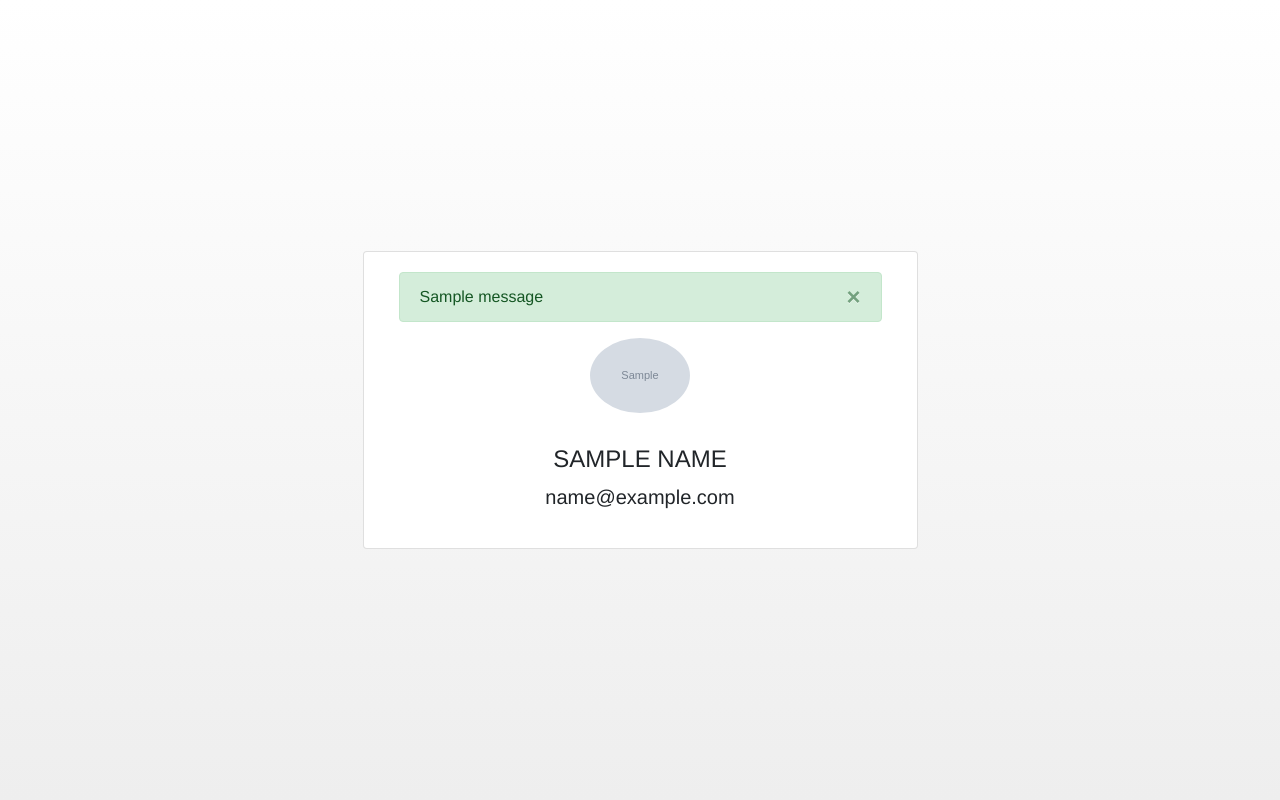
After one commit to graydenshand/google_promotion_filter, a Flask app: template templates/profile.html in a window 1280 px wide. The commit adds this page. Run offline with Flask 2, Linux system fonts and the light colour scheme; the template is opened without the code that fills it: most values are stand-ins (such as "Sample title", 1, 10 or a date in 2020); grey boxes marked "Sample" are stand-in pictures; one stand-in notice (Sample message) is shown; some libraries are stand-ins or nearby versions.

Commit message:
homepage

```diff
--- a/main.py
+++ b/main.py
@@ -11,9 +11,8 @@ app = Flask(__name__)
 app.secret_key = os.environ.get("SECRET_KEY")
 app.permanent_session_lifetime = timedelta(days=365)
 
-
-@app.route("/")
-def index():
+@app.route("/profile")
+def profile():
     print("on / {}".format(session))
     if 'logged_in' in session.keys() and session['logged_in'] == True:
         u = User(session['user'])
@@ -22,7 +21,7 @@ def index():
         session['user'] = u.json() # save any updates to session cookie
         session.modified = True
         email, img, name = data['email'], data['picture'], data['name']
-        return render_template('index.html', email=email, img=img, name=name)
+        return render_template('profile.html', email=email, img=img, name=name)
     else:
         redirect_response = request.url
         if request.args.get('state') not in ('', None):
@@ -45,14 +44,18 @@ def index():
             session['user'] = u.json()
             session['logged_in'] = True
             session.modified = True
-            return redirect('/')
+            return redirect('/process')
         else:
             return redirect('/login')
+
+@app.route("/")
+def index():
+    return render_template('index.html')
 
 @app.route("/login")
 def login():
     print("on /login {}".format(session))
-    session['redirect_uri'] = request.url_root.rstrip('/login')
+    session['redirect_uri'] = request.url_root.rstrip('/login') + '/profile'
     session.modified = True
     google = OAuth2Session(client_id, scope=scope, redirect_uri=session['redirect_uri'])
     # Redirect user to Google for authorization
@@ -88,7 +91,7 @@ def process():
         flash('Success', 'success')
     session['user'] = u.json()
     session.modified = True
-    return redirect(url_for('index'))
+    return redirect(url_for('profile'))
 
 
 @app.route('/clear')
--- /dev/null
+++ b/static/style.css
@@ -0,0 +1,42 @@
+html, body {
+	font-family: Helvetica Neue, Helvetica, Arial, sans-serif !important;
+}
+
+body {
+	background-image: linear-gradient(#fff, #eee);
+}
+
+p, li {
+	font-size: 14pt;
+}
+
+li {
+	line-height: 200% !important;
+}
+
+h1 {
+	font-size: 64pt !important;
+	line-height: 100% !important;
+	margin-bottom: .8em !important;
+	margin-top: 2em !important;
+}
+
+.btn {
+	padding: 1em 2em !important;
+}
+
+.btn-primary {
+	background-color: #00259e !important;
+}
+
+#logo-container {
+	margin-top: 1em;
+	height: 150px;
+	width: 150px;
+	float-right: 3em;
+}
+
+#logo {
+	height: 150px;
+	width: 150px;
+}
--- /dev/null
+++ b/templates/profile.html
@@ -0,0 +1,65 @@
+<html style='height: 100vh'>
+<head>
+    <meta charset="utf-8">
+    <link rel="stylesheet" type="text/css" href="/static/style.css">
+    <!-- Bootstrap -->
+    <link rel="stylesheet" href="https://stackpath.bootstrapcdn.com/bootstrap/4.3.1/css/bootstrap.min.css" integrity="sha384-ggOyR0iXCbMQv3Xipma34MD+dH/1fQ784/j6cY/iJTQUOhcWr7x9JvoRxT2MZw1T" crossorigin="anonymous">
+    <!-- Google Analytics - 98 Voices -->
+    <script async src="https://www.googletagmanager.com/gtag/js?id=UA-150547603-1"></script>
+    <script>
+      window.dataLayer = window.dataLayer || [];
+      function gtag(){dataLayer.push(arguments);}
+      gtag('js', new Date());
+
+      gtag('config', 'UA-150547603-1');
+    </script>
+
+    <title>98 Voices</title>
+
+</head>
+<body style='height: 100%'>
+<div class='container'>
+</div>
+<div class='container' style='display: flex; justify-content: center; align-items: center; height: 100vh'>
+    <div class='card col-sm-6' style='vertical-align: middle; height: auto;'>
+        <div class='card-body'>
+            {% for category, message in get_flashed_messages(with_categories=true) %}
+            <div class='alert alert-{{category}} alert-dismissible fade show'>
+                {{message}}
+                <button type="button" class="close" data-dismiss="alert" aria-label="Close">
+                    <span aria-hidden="true">&times;</span>
+                </button>
+            </div>
+            {% endfor %}
+            <div class='text-center'>
+                <img src="{{img}}" style='display: inline; width:100; margin-bottom: 2em; border-radius: 50%;'/>
+                <h4>{{name | upper}}</h4>
+                <p class='lead'>{{email | lower}}</p>
+                <!--<a href='/process' class='card-link' id='link'>Go</a>-->
+            </div>
+        </div>
+    </div>
+</div>
+
+<script type="text/javascript">
+    let link = document.querySelector('#link')
+    var spinner = function() {
+        var card = link.parentElement.parentElement;
+        const div = document.createElement('div');
+        div.setAttribute('class', 'd-flex justify-content-center')
+        const spinner = document.createElement('div');
+        spinner.setAttribute('class', 'spinner-border text-center');
+        spinner.setAttribute('role', 'status');
+        spinner.innerHTML = "<span class='sr-only'>Loading...</span>"
+        div.appendChild(spinner)
+        card.appendChild(div)
+        gtag('event','filter_applied') // log click as goal/event google analytics
+    }
+
+    link.addEventListener('click', spinner);
+</script>
+  <script src="https://code.jquery.com/jquery-3.3.1.slim.min.js" integrity="sha384-q8i/X+965DzO0rT7abK41JStQIAqVgRVzpbzo5smXKp4YfRvH+8abtTE1Pi6jizo" crossorigin="anonymous"></script>
+  <script src="https://cdnjs.cloudflare.com/ajax/libs/popper.js/1.14.7/umd/popper.min.js" integrity="sha384-UO2eT0CpHqdSJQ6hJty5KVphtPhzWj9WO1clHTMGa3JDZwrnQq4sF86dIHNDz0W1" crossorigin="anonymous"></script>
+  <script src="https://stackpath.bootstrapcdn.com/bootstrap/4.3.1/js/bootstrap.min.js" integrity="sha384-JjSmVgyd0p3pXB1rRibZUAYoIIy6OrQ6VrjIEaFf/nJGzIxFDsf4x0xIM+B07jRM" crossorigin="anonymous"></script>
+</body>
+</html>
```
Also changed, not shown: templates/base.html (added, +30 -0 lines), templates/index.html (+48 -61 lines), 1 other file.
